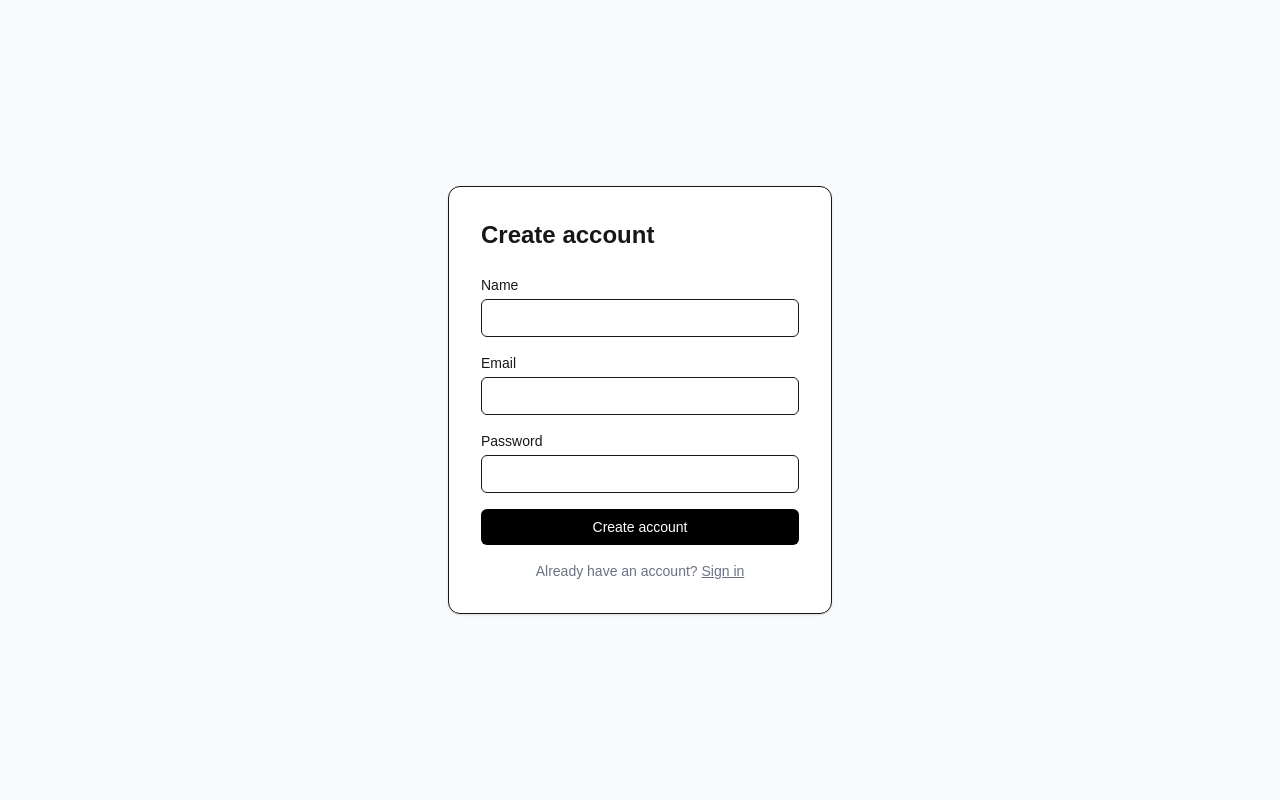
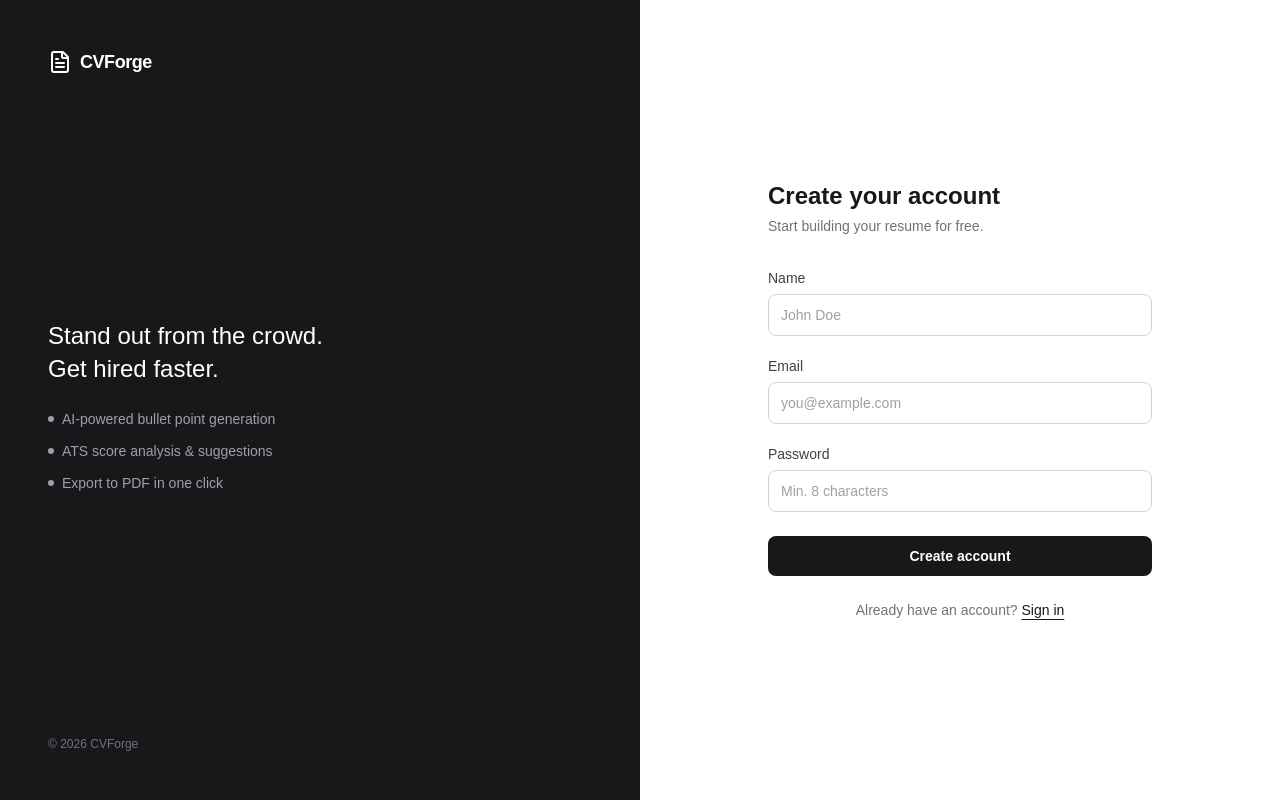
Before and after one commit to crishard/cv_app, a Next.js app: page /register in a window 1280 px wide. Built offline with nearby package versions, Linux system fonts and the light colour scheme.

Commit message:
feat: redesign auth pages with split layout and improved form styling

```diff
--- a/src/app/(auth)/login/page.tsx
+++ b/src/app/(auth)/login/page.tsx
@@ -1,19 +1,51 @@
 import Link from "next/link";
 import { LoginForm } from "@/components/auth/LoginForm";
+import { FileText } from "lucide-react";
 
 export default function LoginPage() {
   return (
-    <main className="flex min-h-screen items-center justify-center bg-gray-50">
-      <div className="w-full max-w-sm rounded-xl border bg-white p-8 shadow-sm">
-        <h1 className="mb-6 text-2xl font-bold">Sign in</h1>
-        <LoginForm />
-        <p className="mt-4 text-center text-sm text-gray-500">
-          No account?{" "}
-          <Link href="/register" className="font-medium underline">
-            Create one
-          </Link>
-        </p>
+    <div className="flex min-h-screen">
+      {/* Left panel */}
+      <div className="hidden lg:flex lg:w-1/2 flex-col justify-between bg-zinc-900 p-12">
+        <div className="flex items-center gap-2 text-white">
+          <FileText className="h-6 w-6" />
+          <span className="text-lg font-semibold tracking-tight">CVForge</span>
+        </div>
+        <div>
+          <blockquote className="text-2xl font-medium leading-snug text-white">
+            "Your resume is the first impression.<br />
+            Make it count."
+          </blockquote>
+          <p className="mt-4 text-sm text-zinc-400">
+            Build ATS-optimized resumes in minutes with AI assistance.
+          </p>
+        </div>
+        <p className="text-xs text-zinc-500">© {new Date().getFullYear()} CVForge</p>
       </div>
-    </main>
+
+      {/* Right panel */}
+      <div className="flex w-full lg:w-1/2 flex-col items-center justify-center px-8 py-12 bg-white">
+        <div className="w-full max-w-sm">
+          <div className="mb-8 flex items-center gap-2 lg:hidden">
+            <FileText className="h-5 w-5 text-zinc-900" />
+            <span className="text-base font-semibold tracking-tight text-zinc-900">CVForge</span>
+          </div>
+
+          <h1 className="text-2xl font-bold text-zinc-900">Welcome back</h1>
+          <p className="mt-1 text-sm text-zinc-500">Sign in to continue building your resume.</p>
+
+          <div className="mt-8">
+            <LoginForm />
+          </div>
+
+          <p className="mt-6 text-center text-sm text-zinc-500">
+            No account?{" "}
+            <Link href="/register" className="font-medium text-zinc-900 underline underline-offset-4 hover:text-zinc-700">
+              Create one
+            </Link>
+          </p>
+        </div>
+      </div>
+    </div>
   );
 }
--- a/src/app/(auth)/register/page.tsx
+++ b/src/app/(auth)/register/page.tsx
@@ -1,19 +1,62 @@
 import Link from "next/link";
 import { RegisterForm } from "@/components/auth/RegisterForm";
+import { FileText } from "lucide-react";
 
 export default function RegisterPage() {
   return (
-    <main className="flex min-h-screen items-center justify-center bg-gray-50">
-      <div className="w-full max-w-sm rounded-xl border bg-white p-8 shadow-sm">
-        <h1 className="mb-6 text-2xl font-bold">Create account</h1>
-        <RegisterForm />
-        <p className="mt-4 text-center text-sm text-gray-500">
-          Already have an account?{" "}
-          <Link href="/login" className="font-medium underline">
-            Sign in
-          </Link>
-        </p>
+    <div className="flex min-h-screen">
+      {/* Left panel */}
+      <div className="hidden lg:flex lg:w-1/2 flex-col justify-between bg-zinc-900 p-12">
+        <div className="flex items-center gap-2 text-white">
+          <FileText className="h-6 w-6" />
+          <span className="text-lg font-semibold tracking-tight">CVForge</span>
+        </div>
+        <div>
+          <h2 className="text-2xl font-medium leading-snug text-white">
+            Stand out from the crowd.<br />
+            Get hired faster.
+          </h2>
+          <ul className="mt-6 space-y-3 text-sm text-zinc-400">
+            <li className="flex items-center gap-2">
+              <span className="h-1.5 w-1.5 rounded-full bg-zinc-400" />
+              AI-powered bullet point generation
+            </li>
+            <li className="flex items-center gap-2">
+              <span className="h-1.5 w-1.5 rounded-full bg-zinc-400" />
+              ATS score analysis & suggestions
+            </li>
+            <li className="flex items-center gap-2">
+              <span className="h-1.5 w-1.5 rounded-full bg-zinc-400" />
+              Export to PDF in one click
+            </li>
+          </ul>
+        </div>
+        <p className="text-xs text-zinc-500">© {new Date().getFullYear()} CVForge</p>
       </div>
-    </main>
+
+      {/* Right panel */}
+      <div className="flex w-full lg:w-1/2 flex-col items-center justify-center px-8 py-12 bg-white">
+        <div className="w-full max-w-sm">
+          <div className="mb-8 flex items-center gap-2 lg:hidden">
+            <FileText className="h-5 w-5 text-zinc-900" />
+            <span className="text-base font-semibold tracking-tight text-zinc-900">CVForge</span>
+          </div>
+
+          <h1 className="text-2xl font-bold text-zinc-900">Create your account</h1>
+          <p className="mt-1 text-sm text-zinc-500">Start building your resume for free.</p>
+
+          <div className="mt-8">
+            <RegisterForm />
+          </div>
+
+          <p className="mt-6 text-center text-sm text-zinc-500">
+            Already have an account?{" "}
+            <Link href="/login" className="font-medium text-zinc-900 underline underline-offset-4 hover:text-zinc-700">
+              Sign in
+            </Link>
+          </p>
+        </div>
+      </div>
+    </div>
   );
 }
--- a/src/components/auth/LoginForm.tsx
+++ b/src/components/auth/LoginForm.tsx
@@ -32,14 +32,14 @@ export function LoginForm() {
   }
 
   return (
-    <form onSubmit={handleSubmit} className="flex flex-col gap-4">
+    <form onSubmit={handleSubmit} className="flex flex-col gap-5">
       {error && (
-        <p role="alert" className="text-sm text-red-600">
+        <div role="alert" className="rounded-md bg-red-50 border border-red-200 px-3 py-2 text-sm text-red-700">
           {error}
-        </p>
+        </div>
       )}
-      <div className="flex flex-col gap-1">
-        <label htmlFor="email" className="text-sm font-medium">
+      <div className="flex flex-col gap-1.5">
+        <label htmlFor="email" className="text-sm font-medium text-zinc-700">
           Email
         </label>
         <input
@@ -47,11 +47,12 @@ export function LoginForm() {
           name="email"
           type="email"
           required
-          className="rounded-md border px-3 py-2 text-sm"
+          placeholder="you@example.com"
+          className="rounded-lg border border-zinc-300 bg-white px-3 py-2.5 text-sm text-zinc-900 placeholder:text-zinc-400 outline-none transition focus:border-zinc-900 focus:ring-2 focus:ring-zinc-900/10"
         />
       </div>
-      <div className="flex flex-col gap-1">
-        <label htmlFor="password" className="text-sm font-medium">
+      <div className="flex flex-col gap-1.5">
+        <label htmlFor="password" className="text-sm font-medium text-zinc-700">
           Password
         </label>
         <input
@@ -59,13 +60,14 @@ export function LoginForm() {
           name="password"
           type="password"
           required
-          className="rounded-md border px-3 py-2 text-sm"
+          placeholder="••••••••"
+          className="rounded-lg border border-zinc-300 bg-white px-3 py-2.5 text-sm text-zinc-900 placeholder:text-zinc-400 outline-none transition focus:border-zinc-900 focus:ring-2 focus:ring-zinc-900/10"
         />
       </div>
       <button
         type="submit"
         disabled={loading}
-        className="rounded-md bg-black px-4 py-2 text-sm font-medium text-white disabled:opacity-50"
+        className="mt-1 rounded-lg bg-zinc-900 px-4 py-2.5 text-sm font-semibold text-white transition hover:bg-zinc-700 disabled:opacity-50"
       >
         {loading ? "Signing in..." : "Sign in"}
       </button>
--- a/src/components/auth/RegisterForm.tsx
+++ b/src/components/auth/RegisterForm.tsx
@@ -35,15 +35,18 @@ export function RegisterForm() {
     router.push("/login");
   }
 
+  const inputClass =
+    "rounded-lg border border-zinc-300 bg-white px-3 py-2.5 text-sm text-zinc-900 placeholder:text-zinc-400 outline-none transition focus:border-zinc-900 focus:ring-2 focus:ring-zinc-900/10";
+
   return (
-    <form onSubmit={handleSubmit} className="flex flex-col gap-4">
+    <form onSubmit={handleSubmit} className="flex flex-col gap-5">
       {error && (
-        <p role="alert" className="text-sm text-red-600">
+        <div role="alert" className="rounded-md bg-red-50 border border-red-200 px-3 py-2 text-sm text-red-700">
           {error}
-        </p>
+        </div>
       )}
-      <div className="flex flex-col gap-1">
-        <label htmlFor="name" className="text-sm font-medium">
+      <div className="flex flex-col gap-1.5">
+        <label htmlFor="name" className="text-sm font-medium text-zinc-700">
           Name
         </label>
         <input
@@ -51,11 +54,12 @@ export function RegisterForm() {
           name="name"
           type="text"
           required
-          className="rounded-md border px-3 py-2 text-sm"
+          placeholder="John Doe"
+          className={inputClass}
         />
       </div>
-      <div className="flex flex-col gap-1">
-        <label htmlFor="email" className="text-sm font-medium">
+      <div className="flex flex-col gap-1.5">
+        <label htmlFor="email" className="text-sm font-medium text-zinc-700">
           Email
         </label>
         <input
@@ -63,11 +67,12 @@ export function RegisterForm() {
           name="email"
           type="email"
           required
-          className="rounded-md border px-3 py-2 text-sm"
+          placeholder="you@example.com"
+          className={inputClass}
         />
       </div>
-      <div className="flex flex-col gap-1">
-        <label htmlFor="password" className="text-sm font-medium">
+      <div className="flex flex-col gap-1.5">
+        <label htmlFor="password" className="text-sm font-medium text-zinc-700">
           Password
         </label>
         <input
@@ -76,13 +81,14 @@ export function RegisterForm() {
           type="password"
           required
           minLength={8}
-          className="rounded-md border px-3 py-2 text-sm"
+          placeholder="Min. 8 characters"
+          className={inputClass}
         />
       </div>
       <button
         type="submit"
         disabled={loading}
-        className="rounded-md bg-black px-4 py-2 text-sm font-medium text-white disabled:opacity-50"
+        className="mt-1 rounded-lg bg-zinc-900 px-4 py-2.5 text-sm font-semibold text-white transition hover:bg-zinc-700 disabled:opacity-50"
       >
         {loading ? "Creating account..." : "Create account"}
       </button>
```
